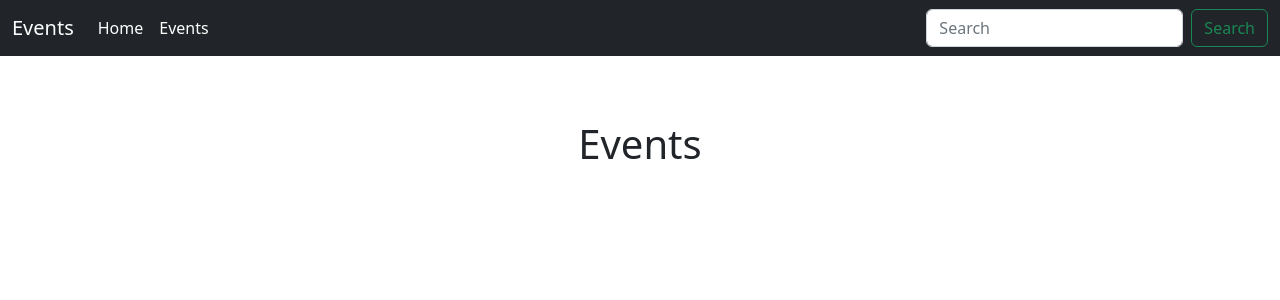
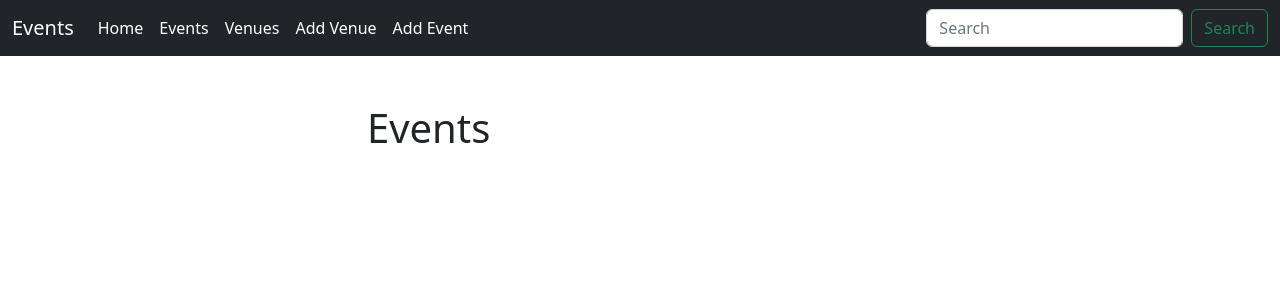
Before and after one commit to Johan-Hennius/django-calendar, a Django app: page /events/ in a window 1280 px wide. Shown: the top 300 px of the page. Run offline with Django 4.2, Linux system fonts and the light colour scheme; data that the repository does not hold is empty.

Commit message:
Individual venue pages added

```diff
--- a/events/templates/events/events_list.html
+++ b/events/templates/events/events_list.html
@@ -1,27 +1,19 @@
 {% extends 'base.html' %}
 {% block eventlist %}
 
-    <center>
-        <h1 class="my-3">Events</h1>
-        {% for event in event_list %}
-        <h3 class="mt-5">
-            {{ event }}
-            <ul class="list-unstyled mt-3">
-                <li>
-                    Venue: {{ event.venue }}
-                </li>
-                <li>
-                    Venue site: {{ event.venue.email_address }}
-                </li>
-                <li>
-                    Date: {{ event.event_date }}
-                </li>
-                <li>
-                    Description: {{ event.description }}
-                </li>
-            </ul>
-        </h3>
-        {% endfor %}
-    </center>
+<h1>Events</h1>
+
+{% for event in event_list %}
+<div class="card text-center my-5">
+    <div class="card-header">
+        {{ event }}
+    </div>
+    <div class="card-body">
+      <h5 class="card-title">{{ event.venue }}</h5>
+      <p class="card-text">{{ event.event_date }}</p>
+      <p class="card-text">{{ event.description }}</p>
+    </div>
+</div>
+{% endfor %}
 
 {% endblock %}
--- a/events/urls.py
+++ b/events/urls.py
@@ -13,6 +13,10 @@ from . import views
 """
 urlpatterns = [
     path('', views.home, name="home"),
+    path('add-venue/', views.add_venue, name='add-venue'),
+    path('add-event/', views.add_event, name='add-event'),
     path('<int:year>/<str:month>/', views.home, name="specific-date"),
     path('events/', views.events_list, name="events-list"),
+    path('venues/', views.venues_list, name="venues-list"),
+    path('show-venue/<venue_id>', views.show_venue, name='show-venue'),
 ]
--- a/events/views.py
+++ b/events/views.py
@@ -2,7 +2,30 @@ from django.shortcuts import render
 import calendar
 from calendar import HTMLCalendar
 from datetime import datetime
+from django.http import HttpResponseRedirect
 from .models import Event, Venue, User
+from .forms import VenueForm, EventForm
+
+
+def show_venue(request, venue_id):
+    venue = Venue.objects.get(pk=venue_id)
+    return render(
+        request,
+        'events/show_venue.html',
+        {
+            'venue': venue
+        })
+
+
+def venues_list(request):
+    venue_list = Venue.objects.all()
+    return render(
+        request,
+        'events/venue.html',
+        {
+            'venue_list': venue_list
+        })
+
 
 def events_list(request):
     event_list = Event.objects.all()
@@ -18,7 +41,54 @@ def events_list(request):
         })
 
 
-# Create your views here.
+def add_venue(request):
+
+    submitted = False
+
+    if request.method == "POST":
+        form = VenueForm(request.POST)
+        if form.is_valid():
+            form.save()
+            return HttpResponseRedirect('/add-venue?submitted=True')
+    else:
+        form = VenueForm
+        if 'submitted' in request.GET:
+            submitted = True
+
+    return render(
+        request,
+        'events/add_venue.html',
+        {
+            'form': form,
+            'submitted': submitted
+        }
+    )
+
+
+def add_event(request):
+
+    submitted = False
+
+    if request.method == "POST":
+        form = EventForm(request.POST)
+        if form.is_valid():
+            form.save()
+            return HttpResponseRedirect('/add-event?submitted=True')
+    else:
+        form = EventForm
+        if 'submitted' in request.GET:
+            submitted = True
+
+    return render(
+        request,
+        'events/add_event.html',
+        {
+            'form': form,
+            'submitted': submitted
+        }
+    )
+
+
 def home(request, year=datetime.now().year, month=datetime.now().strftime("%B")):
 
     # change month to capitalize
--- a/templates/base.html
+++ b/templates/base.html
@@ -27,6 +27,15 @@
               <li class="nav-item">
                 <a class="nav-link active" aria-current="page" href="{% url 'events-list' %}">Events</a>
               </li>
+              <li class="nav-item">
+                <a class="nav-link active" aria-current="page" href="{% url 'venues-list' %}">Venues</a>
+              </li>
+              <li class="nav-item">
+                <a class="nav-link active" aria-current="page" href="{% url 'add-venue' %}">Add Venue</a>
+              </li>
+              <li class="nav-item">
+                <a class="nav-link active" aria-current="page" href="{% url 'add-event' %}">Add Event</a>
+              </li>
             </ul>
             <form class="d-flex" role="search">
               <input class="form-control me-2" type="search" placeholder="Search" aria-label="Search">
@@ -38,7 +47,7 @@
 
     <section class="container">
         <div class="row my-5">
-            <div class="col-10 mx-auto">
+            <div class="col-6 mx-auto">
 
                 {% block content %}
                 <!-- Calendar -->
@@ -48,6 +57,13 @@
                 <!-- Event List -->
                 {% endblock eventlist %}
 
+                {% block addvenue %}
+                <!-- Add Venue Form -->
+                {% endblock addvenue %}
+
+                {% block addevent %}
+                <!-- Add Event Form -->
+                {% endblock addevent %}
             </div>
         </div>
     </section>
```
Also changed, not shown: events/forms.py (+45 -1 lines), events/templates/events/add_event.html (added, +29 -0 lines), events/templates/events/add_venue.html (added, +29 -0 lines), events/templates/events/show_venue.html (added, +15 -0 lines), events/templates/events/venue.html (added, +15 -0 lines).
